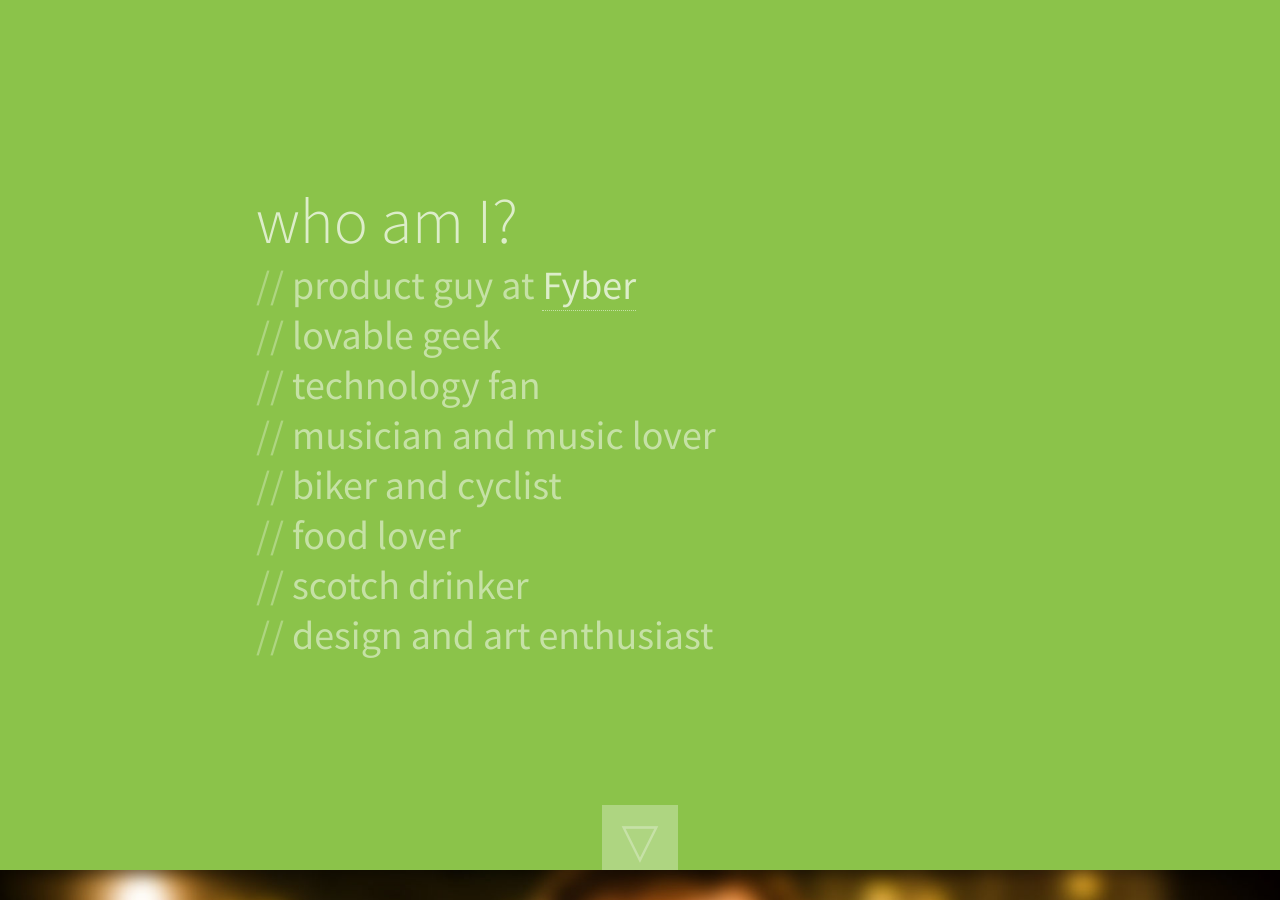
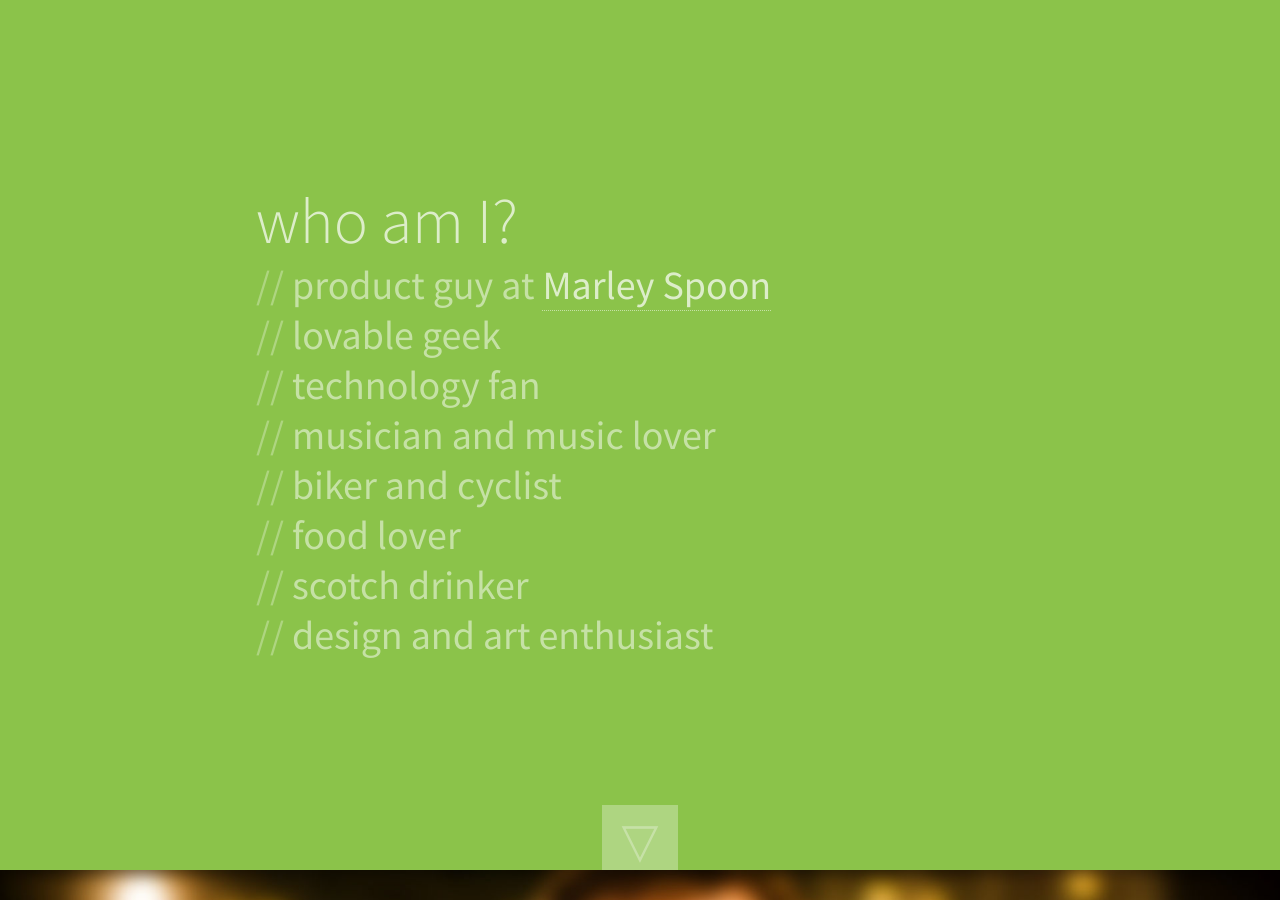
Before and after one commit to sway/sway.github.com, a Jekyll site: the page built from index.md, in a window 1280 px wide and 900 px high, scrolled down 930 px. Built offline with Jekyll 4.4.1, drawn with Linux system fonts in a browser that asks for light colours; nearby versions of some CDN libraries; comment, search, counter and statistics services are not loaded.

Commit message:
Change job

```diff
--- a/index.md
+++ b/index.md
@@ -19,7 +19,7 @@ layout: default
 	<article>
 		<h1>who am I?</h1>
 			<ul>
-				<li>product guy at <a href="http://fyber.com/">Fyber</a></li>
+				<li>product guy at <a href="http://marleyspoon.com/">Marley Spoon</a></li>
 				<li>lovable geek</li>
 				<li>technology fan</li>
 				<li>musician and music lover</li>
```
